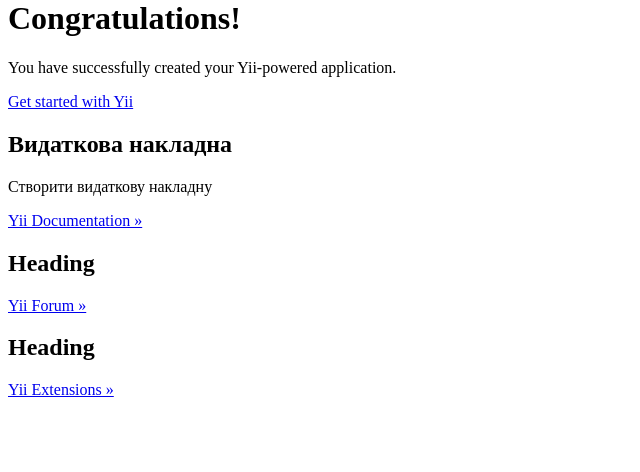
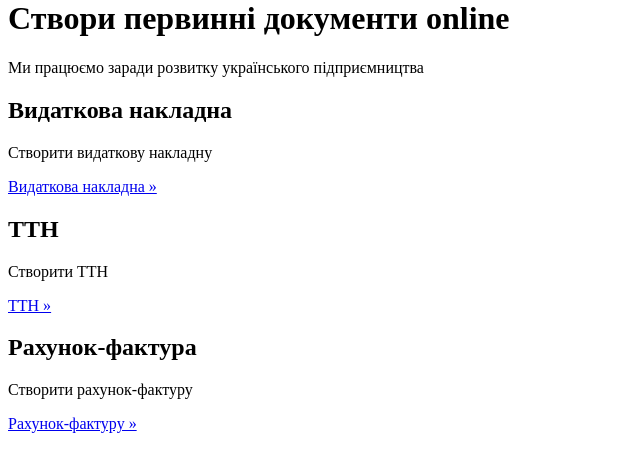
Before and after one commit to ArtemMaslyatnik/document-online, a Yii app: template frontend/views/site/index.php in a window 1280 px wide. Shown: the part 21-493 px from the top of the page, without its empty margins (0-640 px from the left). Run offline with PHP 8.4 and a stand-in for Yii, Linux system fonts and the light colour scheme; the template is opened without the code that fills it, so the values that code supplies are empty; some libraries are stand-ins or nearby versions.

```diff
--- a/frontend/views/layouts/main.php
+++ b/frontend/views/layouts/main.php
@@ -38,7 +38,6 @@ AppAsset::register($this);
         ['label' => 'Home', 'url' => ['/site/index']],
         ['label' => 'About', 'url' => ['/site/about']],
         ['label' => 'Contact', 'url' => ['/site/contact']],
-        ['label' => 'sales invoice', 'url' => ['/SalesInvoice/default/create']],
      ];
     if (Yii::$app->user->isGuest) {
         $menuItems[] = ['label' => 'Signup', 'url' => ['/site/signup']];
--- a/frontend/views/site/index.php
+++ b/frontend/views/site/index.php
@@ -1,5 +1,6 @@
 <?php
 
+use yii\helpers\Url;
 /** @var yii\web\View $this */
 
 $this->title = 'document-online';
@@ -7,11 +8,10 @@ $this->title = 'document-online';
 <div class="site-index">
 
     <div class="jumbotron text-center bg-transparent">
-        <h1 class="display-4">Congratulations!</h1>
+        <h1 class="display-4">Створи первиннi документи online</h1>
 
-        <p class="lead">You have successfully created your Yii-powered application.</p>
+        <p class="lead">Ми працюємо заради розвитку українського підприємництва</p>
 
-        <p><a class="btn btn-lg btn-success" href="http://www.yiiframework.com">Get started with Yii</a></p>
     </div>
 
     <div class="body-content">
@@ -21,19 +21,18 @@ $this->title = 'document-online';
                 <h2>Видаткова накладна</h2>
                     <p>Створити видаткову накладну</p>
 
-                <p><a class="btn btn-outline-secondary" href="http://www.yiiframework.com/doc/">Yii Documentation &raquo;</a></p>
+                <p><a class="btn btn-outline-secondary" href="<?= Url::to(['SalesInvoice/default/create']); ?>">Видаткова накладна &raquo;</a></p>
             </div>
             <div class="col-lg-4">
-                <h2>Heading</h2>
+                <h2>ТТН</h2>
+                    <p>Створити ТТН</p>
 
-                <p><a class="btn btn-outline-secondary" href="http://www.yiiframework.com/forum/">Yii Forum &raquo;</a></p>
+                <p><a class="btn btn-outline-secondary" href="#">ТТН &raquo;</a></p>
             </div>
             <div class="col-lg-4">
-                <h2>Heading</h2>
-
-
-
-                <p><a class="btn btn-outline-secondary" href="http://www.yiiframework.com/extensions/">Yii Extensions &raquo;</a></p>
+                <h2>Рахунок-фактура</h2>
+                    <p>Створити рахунок-фактуру</p>
+                <p><a class="btn btn-outline-secondary" href="#">Рахунок-фактуру &raquo;</a></p>
             </div>
         </div>
 
```
